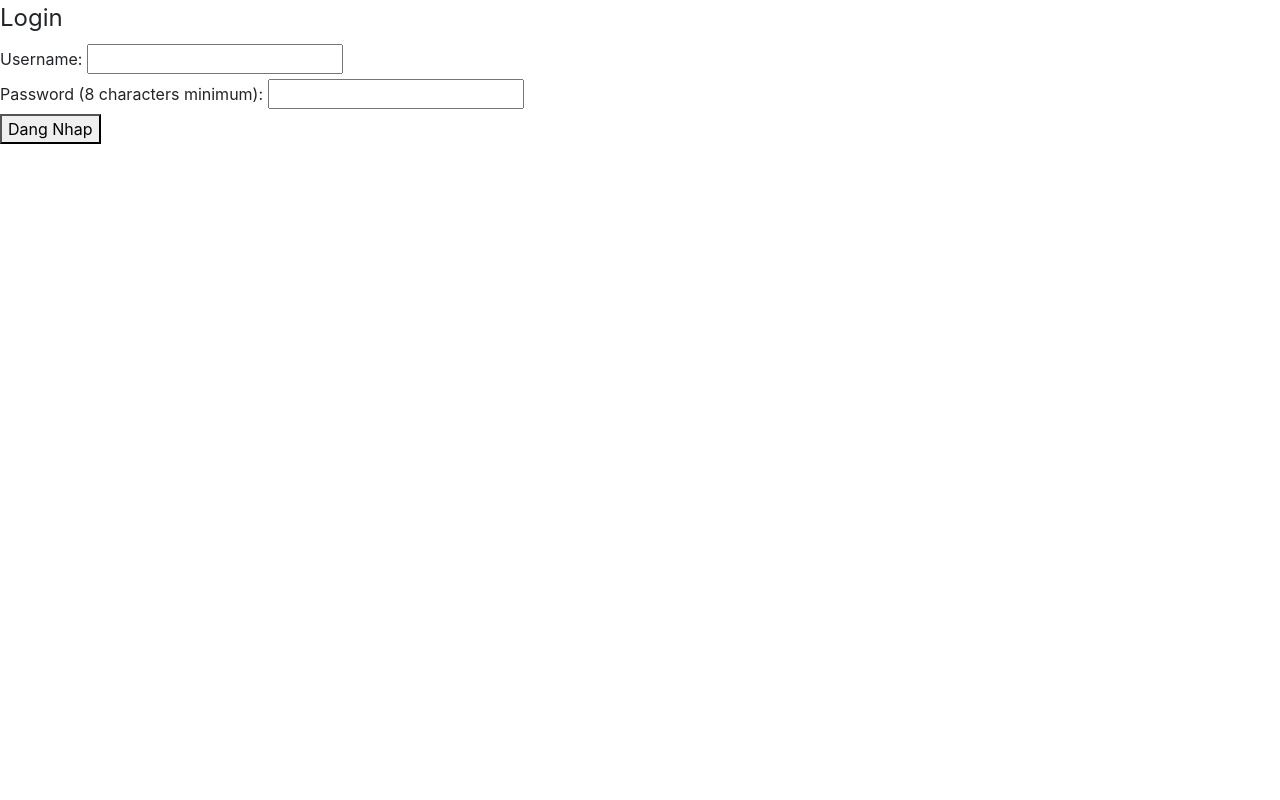
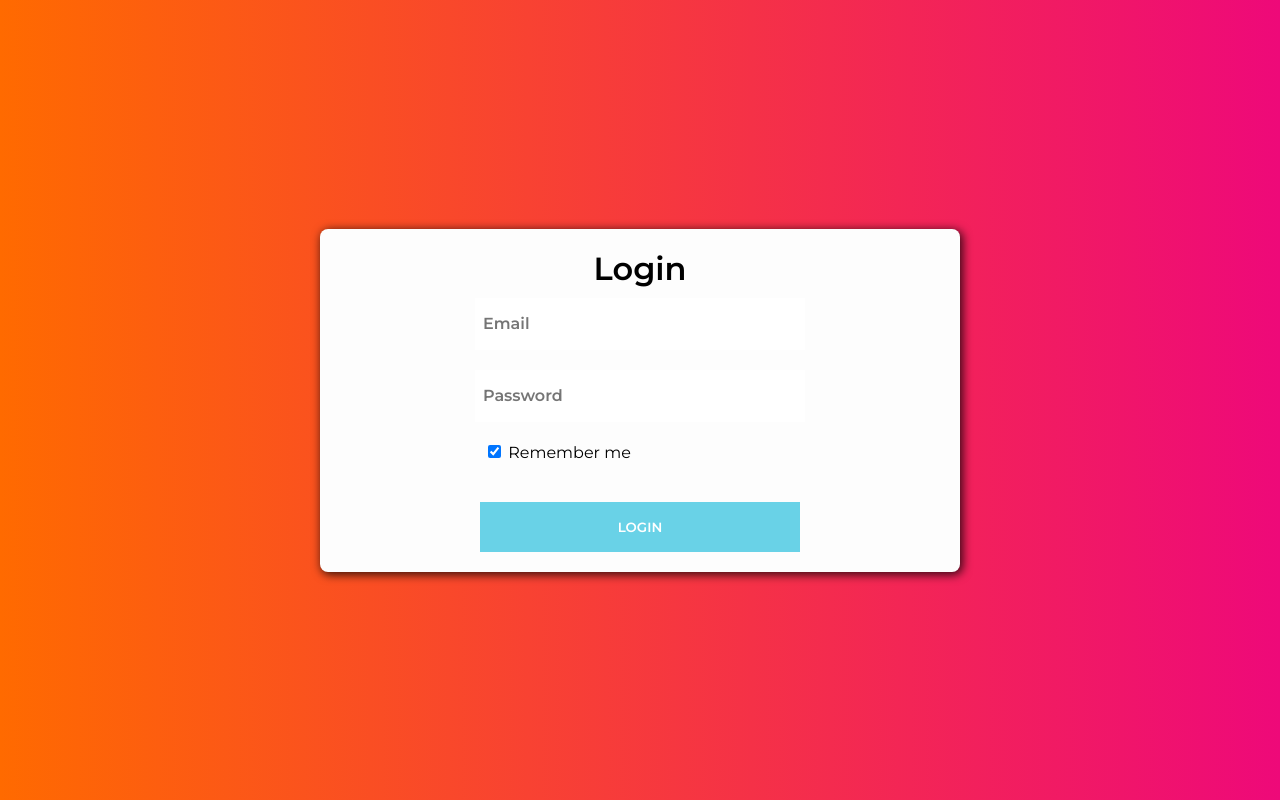
Before and after one commit to nguyendt456/UserRoleAndManagement, a Flask app: page / in a window 1280 px wide. Run offline with Flask 2, Linux system fonts and the light colour scheme; some libraries are stand-ins or nearby versions.

Commit message:
rewrite login page

```diff
--- /dev/null
+++ b/static/login.css
@@ -0,0 +1,93 @@
+@import url("https://fonts.googleapis.com/css?family=Montserrat:400,600&display=swap");
+
+html,
+body {
+    margin: 0;
+    background: #ee0979; /* fallback for old browsers */
+    background: -webkit-linear-gradient(
+        to right,
+        #ff6a00,
+        #ee0979
+    ); /* Chrome 10-25, Safari 5.1-6 */
+    background: linear-gradient(
+        to right,
+        #ff6a00,
+        #ee0979
+    ); /* W3C, IE 10+/ Edge, Firefox 16+, Chrome 26+, Opera 12+, Safari 7+ */
+}
+body {
+    display: flex;
+    justify-content: center;
+    align-items: center;
+    height: 100vh;
+    width: 100vw;
+}
+.form-warpper {
+    background-color: #fdfdfd;
+    border: none;
+    width: 50vw;
+    border-radius: 0.5rem;
+    -webkit-box-shadow: 2px 2px 10px 1px rgba(0, 0, 0, 0.75);
+    -moz-box-shadow: 2px 2px 10px 1px rgba(0, 0, 0, 0.75);
+    box-shadow: 2px 2px 10px 1px rgba(0, 0, 0, 0.75);
+    padding: 20px 0 20px 0;
+}
+
+#login-form {
+    display: flex;
+    flex-direction: column;
+}
+
+.form-header {
+    text-align: center;
+    font-family: Montserrat;
+    margin: 0;
+}
+
+.login-form__input,
+.login-form__submit {
+    display: block;
+}
+
+.login-form__input {
+    font-family: Montserrat;
+    font-weight: 600;
+    font-size: 1rem;
+    padding-left: 0.5rem;
+    border: none;
+    width: 50%;
+    margin: 10px auto 10px auto;
+    height: 50px;
+}
+.login-form__submit {
+    width: 50%;
+    margin: auto;
+    height: 50px;
+    background: #69d2e7;
+    border: none;
+    text-transform: uppercase;
+    font-weight: 600;
+    font-family: Montserrat;
+    color: #ffff;
+    transition: transform 0.35s;
+}
+.login-form__submit:hover {
+    transform: scale(1.05);
+}
+
+.login-form__remeber {
+    font-weight: normal;
+}
+.login-form__submit,
+.login-form__remeber {
+    cursor: pointer;
+}
+
+@media screen and (max-width: 480px) {
+    .form-warpper {
+        width: 85vw;
+    }
+    .login-form__input {
+        width: 90%;
+    }
+}
--- a/templates/login.html
+++ b/templates/login.html
@@ -1,38 +1,35 @@
-<meta charset = "UTF-8">
-<script src="https://cdn.jsdelivr.net/npm/axios/dist/axios.min.js"></script>
-<link rel="stylesheet" href="https://maxcdn.bootstrapcdn.com/bootstrap/4.0.0/css/bootstrap.min.css" integrity="sha384-Gn5384xqQ1aoWXA+058RXPxPg6fy4IWvTNh0E263XmFcJlSAwiGgFAW/dAiS6JXm" crossorigin="anonymous">
-<legend> Login </legend>
-<div>
-    <label for="username">Username:</label>
-    <input type="text" id="username" name="username">
-</div>
-
-<div>
-    <label for="pass">Password (8 characters minimum):</label>
-    <input type="password" id="pass" name="password"
-           minlength="8" required>
-</div>
-
-<button onclick="posting()"> Dang Nhap </button>
-<script>
-    function posting() {
-        var username = document.getElementById("username").value;
-        var password = document.getElementById("pass").value;
-        var jsons = {
-            "username" : username,
-            "password" : password
-        }
-        var xmlhttp = new XMLHttpRequest();   // new HttpRequest instance
-        xmlhttp.onreadystatechange = function() {
-            if (xmlhttp.readyState == XMLHttpRequest.DONE) {
-                if(xmlhttp.responseText == "Logged In") {
-                    localtion.reload();
-                }
-            }
-        }
-        var theUrl = "/";
-        xmlhttp.open("POST", theUrl);
-        xmlhttp.setRequestHeader("Content-Type", "application/json;charset=UTF-8");
-        xmlhttp.send(JSON.stringify(jsons));
-    }
-</script>
+<!DOCTYPE html>
+<html lang="en">
+    <head>
+        <meta charset="UTF-8" />
+        <meta name="viewport" content="width=device-width, initial-scale=1.0" />
+        <title>Login</title>
+        <link rel="stylesheet" href="../static/login.css" type="text/css" />
+    </head>
+    <body>
+        <div class="form-warpper">
+            <form id="login-form" method="POST">
+                <h1 class="form-header">Login</h1>
+                <input
+                    type="email"
+                    class="login-form__input"
+                    placeholder="Email"
+                    name="email"
+                    required
+                />
+                <input
+                    type="password"
+                    class="login-form__input"
+                    placeholder="Password"
+                    name="password"
+                    required
+                />
+                <label class="login-form__input login-form__remeber">
+                    <input type="checkbox" checked="checked" name="remember" />
+                    Remember me
+                </label>
+                <button type="submit" class="login-form__submit">Login</button>
+            </form>
+        </div>
+    </body>
+</html>
```
